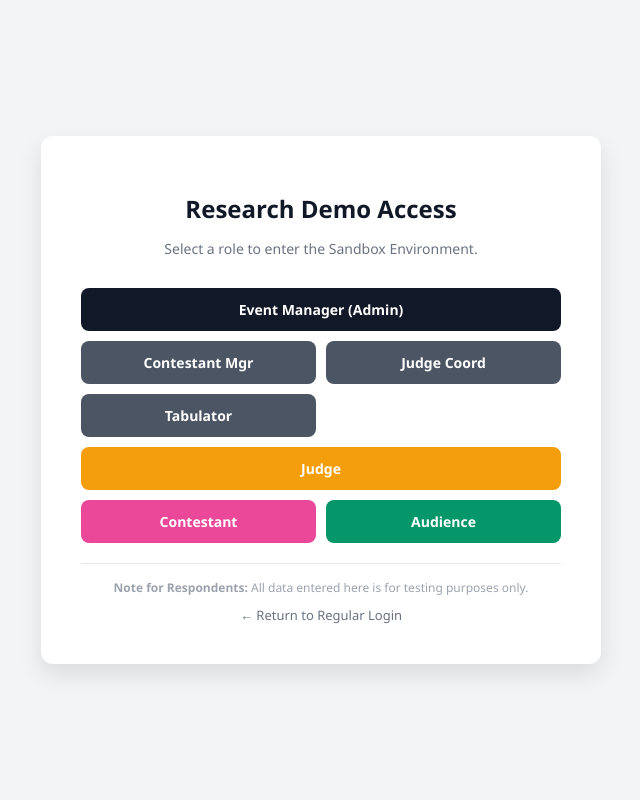
After one commit to den143/Development-of-BPMS, a PHP site: page /demo_access.php in a window 1280 px wide. The commit adds this page. Shown: the whole page, without its empty margins (319-959 px from the left). Run offline with PHP 8.4, Linux system fonts and the light colour scheme.

Commit message:
demo mode done

```diff
--- /dev/null
+++ b/public/demo_access.php
@@ -0,0 +1,115 @@
+<?php
+session_start();
+require_once __DIR__ . '/../app/config/database.php';
+
+// Map the requested Role to the specific Demo Email created in SQL
+$demo_emails = [
+    'Event Manager'      => 'manager@demo.com',
+    'Contestant Manager' => 'cm@demo.com',
+    'Judge Coordinator'  => 'jc@demo.com',
+    'Tabulator'          => 'tab@demo.com',
+    'Judge'              => 'judge@demo.com',
+    'Contestant'         => 'contestant@demo.com'
+];
+
+// HANDLE CLICK ACTION
+if (isset($_GET['role'])) {
+    $role = $_GET['role'];
+
+    // --- CASE A: AUDIENCE (Ticket Based) ---
+    if ($role === 'Audience') {
+        // We look for the ticket created in Step 6
+        $stmt = $conn->prepare("SELECT id, code FROM tickets WHERE code = 'DEMO-TICKET' LIMIT 1");
+        $stmt->execute();
+        $ticket = $stmt->get_result()->fetch_assoc();
+
+        if ($ticket) {
+            $_SESSION['user_id'] = $ticket['id'];
+            $_SESSION['role'] = 'Audience';
+            $_SESSION['ticket_code'] = $ticket['code'];
+            header("Location: audience_dashboard.php");
+            exit();
+        } else {
+            die("Error: Demo Ticket not found. Did you run the SQL?");
+        }
+    }
+
+    // --- CASE B: STAFF & CONTESTANTS (User Based) ---
+    if (isset($demo_emails[$role])) {
+        $email = $demo_emails[$role];
+
+        // Find the user ID dynamically
+        $stmt = $conn->prepare("SELECT id, name, role FROM users WHERE email = ? LIMIT 1");
+        $stmt->bind_param("s", $email);
+        $stmt->execute();
+        $user = $stmt->get_result()->fetch_assoc();
+
+        if ($user) {
+            // Log them in (Bypassing password check)
+            $_SESSION['user_id'] = $user['id'];
+            $_SESSION['name']    = $user['name'];
+            $_SESSION['email']   = $email;
+            $_SESSION['role']    = $user['role'];
+
+            // Redirect based on role
+            switch ($role) {
+                case 'Event Manager':      header("Location: dashboard.php"); break;
+                case 'Judge Coordinator':  header("Location: judge_coordinator.php"); break;
+                case 'Contestant Manager': header("Location: contestant_manager.php"); break;
+                case 'Tabulator':          header("Location: tabulator.php"); break;
+                case 'Judge':              header("Location: judge_dashboard.php"); break;
+                case 'Contestant':         header("Location: contestant_dashboard.php"); break;
+                default:                   header("Location: index.php"); break;
+            }
+            exit();
+        } else {
+            die("Error: User for $role ($email) not found. Did you run the SQL?");
+        }
+    }
+}
+?>
+
+<!DOCTYPE html>
+<html lang="en">
+<head>
+    <meta charset="UTF-8">
+    <meta name="viewport" content="width=device-width, initial-scale=1.0">
+    <title>BPMS Research Demo Portal</title>
+    <style>
+        body { font-family: 'Segoe UI', sans-serif; background: #f3f4f6; display: flex; justify-content: center; align-items: center; min-height: 100vh; margin: 0; }
+        .container { background: white; padding: 40px; border-radius: 12px; box-shadow: 0 10px 25px rgba(0,0,0,0.1); width: 100%; max-width: 480px; text-align: center; }
+        h1 { color: #111827; margin-bottom: 5px; font-size: 24px; }
+        p { color: #6b7280; margin-bottom: 30px; font-size: 14px; }
+        .grid { display: grid; grid-template-columns: 1fr 1fr; gap: 10px; margin-bottom: 20px; }
+        .btn { display: block; padding: 12px; border-radius: 8px; text-decoration: none; font-weight: 600; font-size: 14px; transition: transform 0.1s; color: white; }
+        .btn:hover { transform: translateY(-2px); opacity: 0.9; }
+        /* Role Colors */
+        .mgr { background: #111827; grid-column: span 2; }
+        .sub-mgr { background: #4b5563; }
+        .judge { background: #F59E0B; grid-column: span 2; }
+        .cont { background: #ec4899; }
+        .aud { background: #059669; }
+        .footer { margin-top: 20px; font-size: 12px; color: #9ca3af; border-top: 1px solid #e5e7eb; padding-top: 15px; }
+        .back-link { display: block; margin-top: 10px; color: #6b7280; text-decoration: none; font-size: 13px; }
+    </style>
+</head>
+<body>
+<div class="container">
+    <h1>Research Demo Access</h1>
+    <p>Select a role to enter the Sandbox Environment.</p>
+    <div class="grid">
+        <a href="?role=Event Manager" class="btn mgr">Event Manager (Admin)</a>
+        <a href="?role=Contestant Manager" class="btn sub-mgr">Contestant Mgr</a>
+        <a href="?role=Judge Coordinator" class="btn sub-mgr">Judge Coord</a>
+        <a href="?role=Tabulator" class="btn sub-mgr">Tabulator</a>
+        <a href="?role=Judge" class="btn judge">Judge</a>
+        <a href="?role=Contestant" class="btn cont">Contestant</a>
+        <a href="?role=Audience" class="btn aud">Audience</a>
+    </div>
+    <div class="footer">
+        <strong>Note for Respondents:</strong> All data entered here is for testing purposes only.<br>
+        <a href="logout.php" class="back-link">← Return to Regular Login</a>
+    </div>
+</div>
+</body>
+</html>
```
Also changed, not shown: public/index.php (+11 -0 lines).
